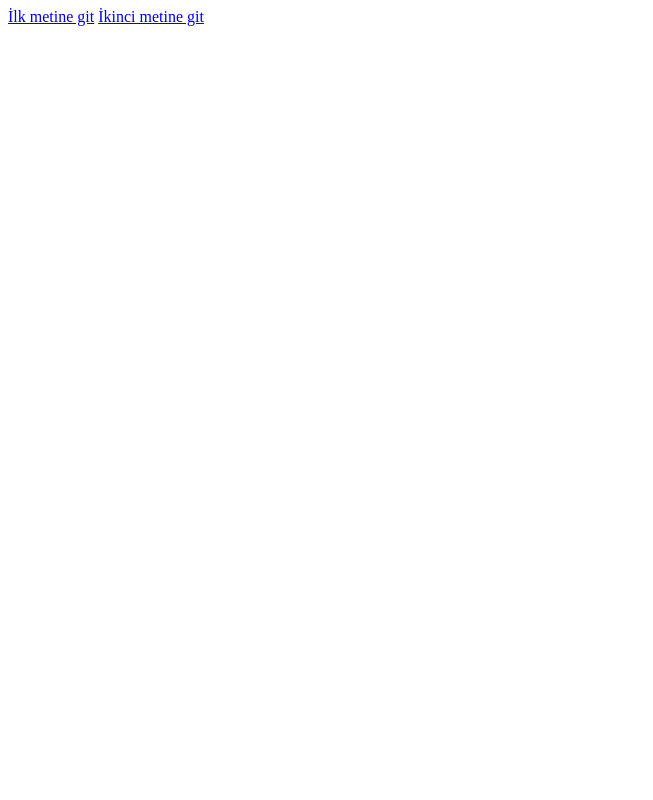
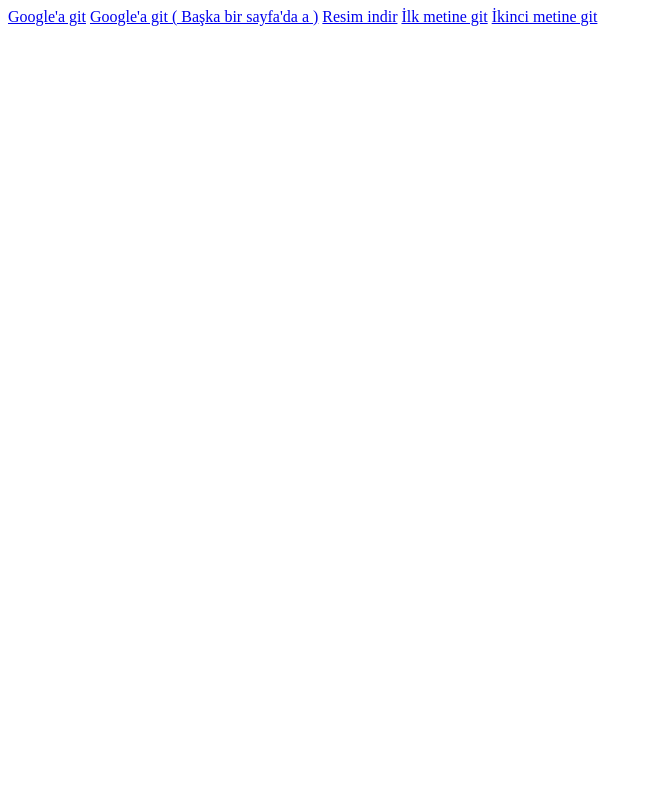
Before and after one commit to gorkemyagci/Html-Dersleri, a plain HTML site: page Html - 5 : Link Etiketi/index.html in a window 1280 px wide. Shown: the top 800 px of the page, without its empty margins (0-653 px from the left). Drawn offline with Linux system fonts and the light colour scheme.

Commit message:
Html Dersleri - 5

```diff
--- a/Html - 5 : Link Etiketi/index.html
+++ b/Html - 5 : Link Etiketi/index.html
@@ -7,6 +7,17 @@
     <title>Link Etiketi</title>
 </head>
 <body>
+    <a href="https://www.google.com/">Google'a git</a>
+
+    <!-- Target blank -->
+
+    <a href="https://www.google.com/" target="_blank">Google'a git ( Başka bir sayfa'da a )</a>
+
+    <!-- Resim indirme -->
+
+    <a href="./Unknown.jpeg" download>Resim indir</a>
+
+
    <a href="#first">İlk metine git</a>
    <a href="#second">İkinci metine git</a>
    <div id="first" style="margin-top: 1000px;">
```
Also changed, not shown: 1 other file.
